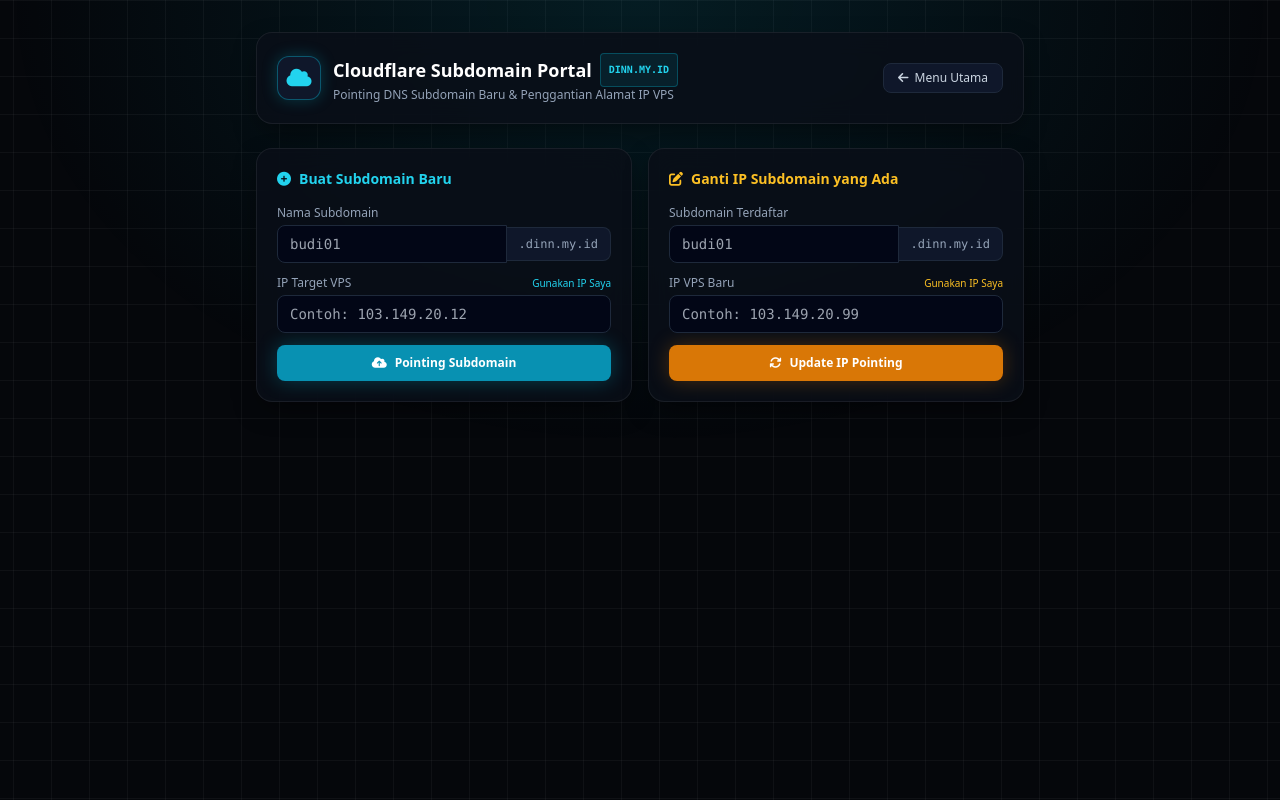
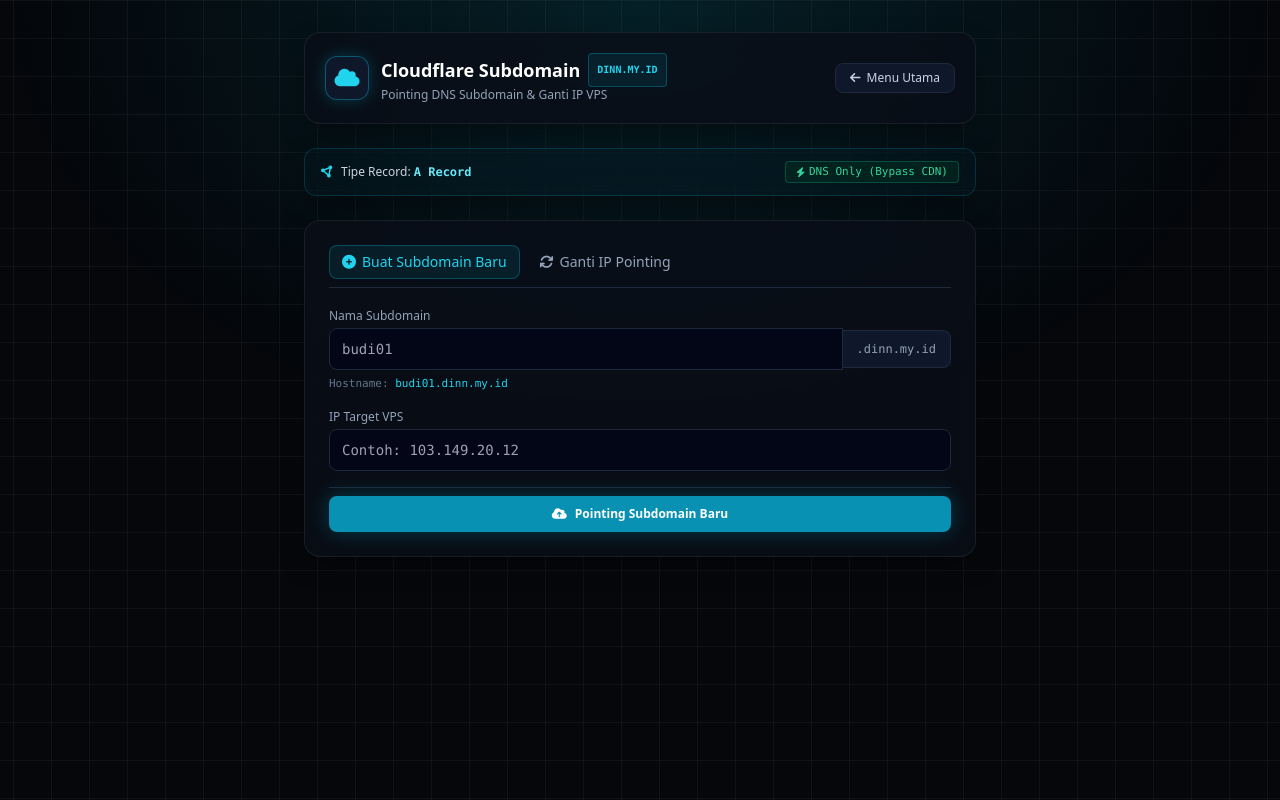
Before and after one commit to DINSTORE99/izinip, a website: page public/domain.html in a window 1280 px wide. Drawn offline with nearby package versions, Linux system fonts and the light colour scheme.

Commit message:
Update domain.html

```diff
--- a/public/domain.html
+++ b/public/domain.html
@@ -29,7 +29,6 @@
         ::-webkit-scrollbar-track { background: #05070B; }
         ::-webkit-scrollbar-thumb { background: #1E293B; border-radius: 9999px; }
 
-        /* Background Grid Kotak-Kotak Persis Tema Cyber */
         body {
             background-color: #05070B;
             background-image:
@@ -39,7 +38,6 @@
             background-position: center top;
         }
 
-        /* Ambient Glow di Bagian Atas */
         .ambient-radial {
             position: fixed;
             top: 0;
@@ -47,12 +45,11 @@
             transform: translateX(-50%);
             width: 100vw;
             height: 450px;
-            background: radial-gradient(ellipse at top, rgba(6, 182, 212, 0.12), transparent 70%);
+            background: radial-gradient(ellipse at top, rgba(6, 182, 212, 0.14), transparent 70%);
             pointer-events: none;
             z-index: 0;
         }
 
-        /* Glass Panel Elegan */
         .glass-panel {
             background: rgba(10, 15, 24, 0.85);
             backdrop-filter: blur(12px);
@@ -68,10 +65,9 @@
 </head>
 <body class="text-slate-100 font-sans min-h-screen py-8 px-4 flex flex-col items-center selection:bg-cyan-500 selection:text-white relative overflow-x-hidden">
 
-    <!-- Efek Cahaya Cyan Lembut di Atas -->
     <div class="ambient-radial"></div>
 
-    <div class="max-w-3xl w-full space-y-6 relative z-10">
+    <div class="max-w-2xl w-full space-y-6 relative z-10">
 
         <!-- Header -->
         <div class="glass-panel p-5 rounded-2xl flex items-center justify-between">
@@ -81,10 +77,10 @@
                 </div>
                 <div>
                     <h1 class="text-base sm:text-lg font-bold text-white flex items-center gap-2">
-                        Cloudflare Subdomain Portal
+                        Cloudflare Subdomain
                         <span class="text-[10px] uppercase font-mono px-2 py-0.5 rounded bg-cyan-500/10 border border-cyan-500/30 text-cyan-400">dinn.my.id</span>
                     </h1>
-                    <p class="text-xs text-slate-400">Pointing DNS Subdomain Baru & Penggantian Alamat IP VPS</p>
+                    <p class="text-xs text-slate-400">Pointing DNS Subdomain & Ganti IP VPS</p>
                 </div>
             </div>
             <a href="/" class="px-3.5 py-1.5 bg-slate-900 hover:bg-slate-800 text-xs rounded-lg border border-slate-800 text-slate-300 transition flex items-center gap-1.5">
@@ -92,74 +88,122 @@
             </a>
         </div>
 
-        <!-- 2 Formulir: Buat Baru & Ganti IP (Tanpa Tabel Daftar) -->
-        <div class="grid grid-cols-1 md:grid-cols-2 gap-4">
+        <!-- Info Singkat DNS Server -->
+        <div class="glass-panel px-4 py-3 rounded-xl border border-cyan-500/20 bg-cyan-950/10 flex items-center justify-between text-xs">
+            <div class="flex items-center gap-2 text-slate-300">
+                <i class="fa-solid fa-circle-nodes text-cyan-400"></i>
+                <span>Tipe Record: <strong class="text-cyan-300 font-mono">A Record</strong></span>
+            </div>
+            <span class="text-[11px] font-mono text-emerald-400 bg-emerald-950/60 px-2.5 py-0.5 rounded border border-emerald-500/30 flex items-center gap-1">
+                <i class="fa-solid fa-bolt text-[10px]"></i> DNS Only (Bypass CDN)
+            </span>
+        </div>
 
-            <!-- Form 1: Registrasi Subdomain Baru -->
-            <div class="glass-panel p-5 rounded-2xl space-y-4">
-                <h2 class="text-sm font-bold text-cyan-400 flex items-center gap-2">
+        <!-- Card Form dengan Navigasi Tab -->
+        <div class="glass-panel p-6 rounded-2xl space-y-5">
+
+            <!-- Tab Switcher -->
+            <div class="flex border-b border-cyber-border gap-2 text-xs sm:text-sm font-medium text-slate-400 pb-2">
+                <button onclick="switchTab('create')" id="tabBtnCreate" class="px-3 py-1.5 rounded-lg bg-cyan-500/10 text-cyan-400 border border-cyan-500/30 flex items-center gap-1.5 transition">
                     <i class="fa-solid fa-circle-plus"></i> Buat Subdomain Baru
-                </h2>
-                <form onsubmit="handleCreateSubdomain(event)" class="space-y-3">
+                </button>
+                <button onclick="switchTab('update')" id="tabBtnUpdate" class="px-3 py-1.5 rounded-lg hover:text-white hover:bg-slate-800 flex items-center gap-1.5 transition text-slate-400">
+                    <i class="fa-solid fa-arrows-rotate"></i> Ganti IP Pointing
+                </button>
+            </div>
+
+            <!-- FORM 1: BUAT SUBDOMAIN BARU -->
+            <form id="formCreate" onsubmit="handleCreateSubdomain(event)" class="space-y-4">
                 <div>
                     <label class="block text-xs text-slate-400 mb-1">Nama Subdomain</label>
                     <div class="flex items-center">
-                            <input type="text" id="newSubName" required placeholder="budi01" class="w-full bg-slate-950/90 border border-cyber-border rounded-l-lg px-3 py-2 text-sm font-mono text-white focus:outline-none focus:border-cyan-400">
-                            <span class="bg-slate-900 border border-l-0 border-cyber-border rounded-r-lg px-3 py-2 text-xs font-mono text-slate-400">.dinn.my.id</span>
+                        <input type="text" id="newSubName" required placeholder="budi01" oninput="updateCreatePreview()" class="w-full bg-slate-950/90 border border-cyber-border rounded-l-lg px-3 py-2.5 text-sm font-mono text-white focus:outline-none focus:border-cyan-400">
+                        <span class="bg-slate-900 border border-l-0 border-cyber-border rounded-r-lg px-3.5 py-2.5 text-xs font-mono text-slate-400 select-none">.dinn.my.id</span>
                     </div>
-                    </div>
-                    <div>
-                        <div class="flex justify-between items-center mb-1">
-                            <label class="text-xs text-slate-400">IP Target VPS</label>
-                            <button type="button" onclick="detectIP('newSubIp')" class="text-[10px] text-cyan-400 hover:underline">Gunakan IP Saya</button>
-                        </div>
-                        <input type="text" id="newSubIp" required placeholder="Contoh: 103.149.20.12" class="w-full bg-slate-950/90 border border-cyber-border rounded-lg px-3 py-2 text-sm font-mono text-white focus:outline-none focus:border-cyan-400">
-                    </div>
-                    <button type="submit" id="btnCreateSub" class="w-full py-2.5 bg-cyan-600 hover:bg-cyan-500 text-white rounded-lg text-xs font-bold transition flex items-center justify-center gap-2 shadow-[0_0_20px_rgba(6,182,212,0.3)]">
-                        <i class="fa-solid fa-cloud-arrow-up"></i> Pointing Subdomain
-                    </button>
-                </form>
+                    <p id="createPreview" class="text-[11px] font-mono text-slate-500 mt-1.5">Hostname: <span class="text-cyan-400">budi01.dinn.my.id</span></p>
                 </div>
 
-            <!-- Form 2: Ganti IP Subdomain yang Sudah Ada -->
-            <div class="glass-panel p-5 rounded-2xl space-y-4">
-                <h2 class="text-sm font-bold text-amber-400 flex items-center gap-2">
-                    <i class="fa-solid fa-pen-to-square"></i> Ganti IP Subdomain yang Ada
-                </h2>
-                <form onsubmit="handleUpdateIp(event)" class="space-y-3">
+                <div>
+                    <label class="block text-xs text-slate-400 mb-1">IP Target VPS</label>
+                    <input type="text" id="newSubIp" required placeholder="Contoh: 103.149.20.12" class="w-full bg-slate-950/90 border border-cyber-border rounded-lg px-3 py-2.5 text-sm font-mono text-white focus:outline-none focus:border-cyan-400">
+                </div>
+
+                <div class="pt-2 border-t border-cyber-border">
+                    <button type="submit" id="btnCreateSub" class="w-full py-2.5 bg-cyan-600 hover:bg-cyan-500 text-white rounded-lg text-xs font-bold transition flex items-center justify-center gap-2 shadow-[0_0_20px_rgba(6,182,212,0.3)]">
+                        <i class="fa-solid fa-cloud-arrow-up"></i> Pointing Subdomain Baru
+                    </button>
+                </div>
+            </form>
+
+            <!-- FORM 2: GANTI IP SUBDOMAIN -->
+            <form id="formUpdate" onsubmit="handleUpdateIp(event)" class="space-y-4 hidden">
                 <div>
                     <label class="block text-xs text-slate-400 mb-1">Subdomain Terdaftar</label>
                     <div class="flex items-center">
-                            <input type="text" id="updateSubName" required placeholder="budi01" class="w-full bg-slate-950/90 border border-cyber-border rounded-l-lg px-3 py-2 text-sm font-mono text-white focus:outline-none focus:border-amber-400">
-                            <span class="bg-slate-900 border border-l-0 border-cyber-border rounded-r-lg px-3 py-2 text-xs font-mono text-slate-400">.dinn.my.id</span>
+                        <input type="text" id="updateSubName" required placeholder="budi01" oninput="updateEditPreview()" class="w-full bg-slate-950/90 border border-cyber-border rounded-l-lg px-3 py-2.5 text-sm font-mono text-white focus:outline-none focus:border-amber-400">
+                        <span class="bg-slate-900 border border-l-0 border-cyber-border rounded-r-lg px-3.5 py-2.5 text-xs font-mono text-slate-400 select-none">.dinn.my.id</span>
                     </div>
+                    <p id="editPreview" class="text-[11px] font-mono text-slate-500 mt-1.5">Hostname: <span class="text-amber-400">budi01.dinn.my.id</span></p>
                 </div>
+
                 <div>
-                        <div class="flex justify-between items-center mb-1">
-                            <label class="text-xs text-slate-400">IP VPS Baru</label>
-                            <button type="button" onclick="detectIP('updateNewIp')" class="text-[10px] text-amber-400 hover:underline">Gunakan IP Saya</button>
+                    <label class="block text-xs text-slate-400 mb-1">IP VPS Baru</label>
+                    <input type="text" id="updateNewIp" required placeholder="Contoh: 103.149.20.99" class="w-full bg-slate-950/90 border border-cyber-border rounded-lg px-3 py-2.5 text-sm font-mono text-white focus:outline-none focus:border-amber-400">
                 </div>
-                        <input type="text" id="updateNewIp" required placeholder="Contoh: 103.149.20.99" class="w-full bg-slate-950/90 border border-cyber-border rounded-lg px-3 py-2 text-sm font-mono text-white focus:outline-none focus:border-amber-400">
-                    </div>
+
+                <div class="pt-2 border-t border-cyber-border">
                     <button type="submit" id="btnUpdateSub" class="w-full py-2.5 bg-amber-600 hover:bg-amber-500 text-white rounded-lg text-xs font-bold transition flex items-center justify-center gap-2 shadow-[0_0_20px_rgba(217,119,6,0.3)]">
                         <i class="fa-solid fa-arrows-rotate"></i> Update IP Pointing
                     </button>
+                </div>
             </form>
+
         </div>
 
+        <!-- Kartu Hasil Sukses Pointing -->
+        <div id="resultCard" class="hidden glass-panel border border-cyan-500/50 bg-cyan-950/20 p-5 rounded-2xl space-y-2">
+            <div class="flex items-center justify-between">
+                <span class="text-xs font-bold text-cyan-400 uppercase tracking-wider flex items-center gap-1.5">
+                    <i class="fa-solid fa-circle-check"></i> Pointing DNS Berhasil Disimpan!
+                </span>
+            </div>
+            <div class="p-3 bg-slate-950 rounded-xl border border-slate-800 text-xs font-mono space-y-1">
+                <div class="text-slate-400">Host: <span id="resHost" class="text-white font-bold"></span></div>
+                <div class="text-slate-400">Target IP: <span id="resIp" class="text-emerald-400 font-bold"></span></div>
+            </div>
         </div>
 
     </div>
 
     <script>
-        async function detectIP(targetInputId) {
-            try {
-                const res = await fetch("https://api.ipify.org?format=json");
-                const data = await res.json();
-                document.getElementById(targetInputId).value = data.ip;
-            } catch (e) {
-                alert("Gagal mendeteksi IP!");
+        function switchTab(tab) {
+            const btnCreate = document.getElementById("tabBtnCreate");
+            const btnUpdate = document.getElementById("tabBtnUpdate");
+            const formCreate = document.getElementById("formCreate");
+            const formUpdate = document.getElementById("formUpdate");
+
+            if (tab === 'create') {
+                btnCreate.className = "px-3 py-1.5 rounded-lg bg-cyan-500/10 text-cyan-400 border border-cyan-500/30 flex items-center gap-1.5 transition";
+                btnUpdate.className = "px-3 py-1.5 rounded-lg hover:text-white hover:bg-slate-800 flex items-center gap-1.5 transition text-slate-400";
+                formCreate.classList.remove("hidden");
+                formUpdate.classList.add("hidden");
+            } else {
+                btnUpdate.className = "px-3 py-1.5 rounded-lg bg-amber-500/10 text-amber-400 border border-amber-500/30 flex items-center gap-1.5 transition";
+                btnCreate.className = "px-3 py-1.5 rounded-lg hover:text-white hover:bg-slate-800 flex items-center gap-1.5 transition text-slate-400";
+                formUpdate.classList.remove("hidden");
+                formCreate.classList.add("hidden");
             }
+            document.getElementById("resultCard").classList.add("hidden");
+        }
+
+        function updateCreatePreview() {
+            const val = document.getElementById("newSubName").value.trim() || "budi01";
+            document.getElementById("createPreview").innerHTML = `Hostname: <span class="text-cyan-400">${val}.dinn.my.id</span>`;
+        }
+
+        function updateEditPreview() {
+            const val = document.getElementById("updateSubName").value.trim() || "budi01";
+            document.getElementById("editPreview").innerHTML = `Hostname: <span class="text-amber-400">${val}.dinn.my.id</span>`;
         }
 
         async function handleCreateSubdomain(e) {
@@ -169,7 +213,7 @@
 
             const btn = document.getElementById("btnCreateSub");
             btn.disabled = true;
-            btn.innerHTML = `<i class="fa-solid fa-spinner fa-spin"></i> Memproses ke Cloudflare...`;
+            btn.innerHTML = `<i class="fa-solid fa-spinner fa-spin"></i> Menyimpan ke Cloudflare...`;
 
             try {
                 const res = await fetch("/api/cf", {
@@ -180,9 +224,10 @@
                 const data = await res.json();
 
                 if (data.success) {
-                    alert(data.message);
+                    showResult(`${sub}.dinn.my.id`, ip);
                     document.getElementById("newSubName").value = "";
                     document.getElementById("newSubIp").value = "";
+                    updateCreatePreview();
                 } else {
                     alert(`Gagal: ${data.message}`);
                 }
@@ -190,7 +235,7 @@
                 alert(`Error: ${err.message}`);
             } finally {
                 btn.disabled = false;
-                btn.innerHTML = `<i class="fa-solid fa-cloud-arrow-up"></i> Pointing Subdomain`;
+                btn.innerHTML = `<i class="fa-solid fa-cloud-arrow-up"></i> Pointing Subdomain Baru`;
             }
         }
 
@@ -201,7 +246,7 @@
 
             const btn = document.getElementById("btnUpdateSub");
             btn.disabled = true;
-            btn.innerHTML = `<i class="fa-solid fa-spinner fa-spin"></i> Mengubah IP...`;
+            btn.innerHTML = `<i class="fa-solid fa-spinner fa-spin"></i> Memperbarui IP...`;
 
             try {
                 const res = await fetch("/api/cf", {
@@ -212,9 +257,10 @@
                 const data = await res.json();
 
                 if (data.success) {
-                    alert(data.message);
+                    showResult(`${sub}.dinn.my.id`, newIp);
                     document.getElementById("updateSubName").value = "";
                     document.getElementById("updateNewIp").value = "";
+                    updateEditPreview();
                 } else {
                     alert(`Gagal: ${data.message}`);
                 }
@@ -225,6 +271,13 @@
                 btn.innerHTML = `<i class="fa-solid fa-arrows-rotate"></i> Update IP Pointing`;
             }
         }
+
+        function showResult(host, ip) {
+            document.getElementById("resHost").innerText = host;
+            document.getElementById("resIp").innerText = ip;
+            document.getElementById("resultCard").classList.remove("hidden");
+            document.getElementById("resultCard").scrollIntoView({ behavior: 'smooth' });
+        }
     </script>
 </body>
 </html>
```
Lines whose indentation alone changed are shown as unchanged.
